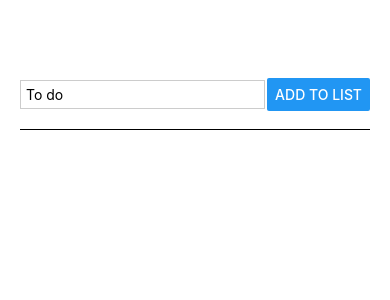
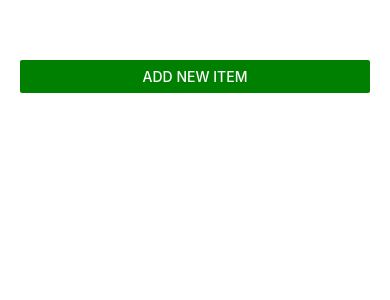
Before and after one commit to advanced-bencoding/to-do-app, a React Native app: screen / in a window 390 px wide. Shown: the top 300 px of the page. Built offline with nearby package versions, Linux system fonts and the light colour scheme.

Commit message:
using modal for input

```diff
--- a/App.js
+++ b/App.js
@@ -1,14 +1,19 @@
-import { useState, useEffect } from 'react';
-import { StyleSheet, View, FlatList } from 'react-native';
+import { useState } from 'react';
+import { StyleSheet, View, FlatList, Button } from 'react-native';
 import ListInput from './components/ListInput';
 import ListItem from './components/ListItem';
 
 export default function App() {
 
   const [toDoList, setToDoList] = useState([])
+  const [modalVisibility, setModalVisibility] = useState(false)
 
   function addToList(text){
     setToDoList(prev=>[...prev, {text: text, id:Math.random()}])
+  }
+
+  function takeInput(){
+    setModalVisibility(!modalVisibility)
   }
 
   function deleteItem(id){
@@ -19,7 +24,8 @@ export default function App() {
 
   return (
     <View style={styles.appContainer}>
-      <ListInput addToList={addToList}/>
+      <Button title='Add New Item' color="green" onPress={takeInput}/>
+      <ListInput addToList={addToList} visibility={modalVisibility} changeVis={takeInput}/>
       <View style={styles.listContainer}>
         <FlatList data={toDoList} renderItem={data => {
           return <ListItem text={data.item.text} deleteItem={deleteItem} id={data.item.id}/>
--- a/components/ListInput.js
+++ b/components/ListInput.js
@@ -1,5 +1,5 @@
 import { useState } from "react"
-import { StyleSheet, View, TextInput, Button } from "react-native"
+import { StyleSheet, View, TextInput, Button, Modal } from "react-native"
 
 export default function ListInput(props){
     const [text, setText] = useState('')
@@ -12,31 +12,59 @@ export default function ListInput(props){
         if(text!=""){
             props.addToList(text)
             setText("")
+            props.changeVis()
         }
     }
 
+    function cancel(){
+        props.changeVis()
+        setText("")
+    }
+
     return(
-        <View style={styles.inputContainer}>
-            <TextInput style={styles.textInput}  placeholder='To do' onChangeText={controlledInput} value={text}/>
-            <Button title='Add to List' onPress={listCheckAndAdd}/>
-        </View>
+        <Modal visible={props.visibility} animationType="slide">
+            <View style={styles.inputContainer}>
+                <TextInput style={styles.textInput}  placeholder='To do' onChangeText={controlledInput} value={text}/>
+                <View style={styles.buttonContainer}>
+                    <View style={styles.button}>
+                        <Button title='Add to List' onPress={listCheckAndAdd}/>
+                    </View>
+                    <View style={styles.button}>
+                        <Button title='Cancel' onPress={cancel}/>
+                    </View>
+                </View>
+            </View>
+        </Modal>
+
     )
 }
 
 const styles = StyleSheet.create({
   inputContainer: {
     flex: 1,
-    flexDirection: 'row',
-    justifyContent: 'space-between',
+    flexDirection: 'column',
+    justifyContent: 'center',
     alignItems: 'center',
     marginBottom: 10,
-    borderBottomWidth: 1
+    padding: 10
   },
 
   textInput: {
     borderWidth: 1,
     borderColor: '#cccccc',
-    width: '70%',
+    width: '100%',
     padding: 5,
   },
+
+  buttonContainer: {
+    flexDirection: 'row',
+    justifyContent: 'space-between',
+    alignItems: 'center'
+  },
+
+  button: {
+    width:'25%',
+    marginHorizontal: 25,
+    marginVertical: 20
+  }
 })
```
